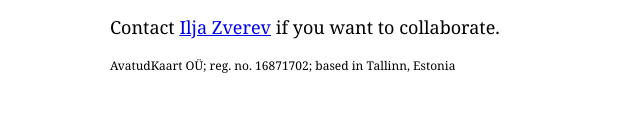
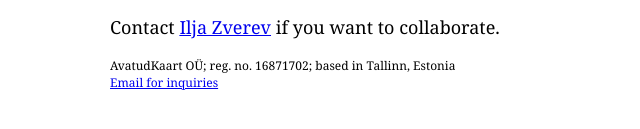
Before and after one commit to Zverik/avatudkaart.ee, a plain HTML site: page index.html in a window 1280 px wide. Shown: the part 157-286 px from the top of the page, without its empty margins (308-948 px from the left). Drawn offline with Linux system fonts and the light colour scheme.

Commit message:
Add email

```diff
--- a/index.html
+++ b/index.html
@@ -16,6 +16,6 @@
 See <a href="https://every-door.app/">Every Door</a> or <a href="https://easytransit.app/">Easy Transit</a> apps for example.<br>
 Or this <a href="https://github.com/Zverik/point_ed">GeoJSON point editor</a>.</p>
 <p>Contact <a href="https://ilya.zverev.info/">Ilja Zverev</a> if you want to collaborate.</p>
-<p class="small">AvatudKaart OÜ; reg. no. 16871702; based in Tallinn, Estonia</p>
+<p class="small">AvatudKaart OÜ; reg. no. 16871702; based in Tallinn, Estonia<br><a href="mailto:ilja@avatudkaart.ee">Email for inquiries</a></p>
 </body>
 </html>
```
